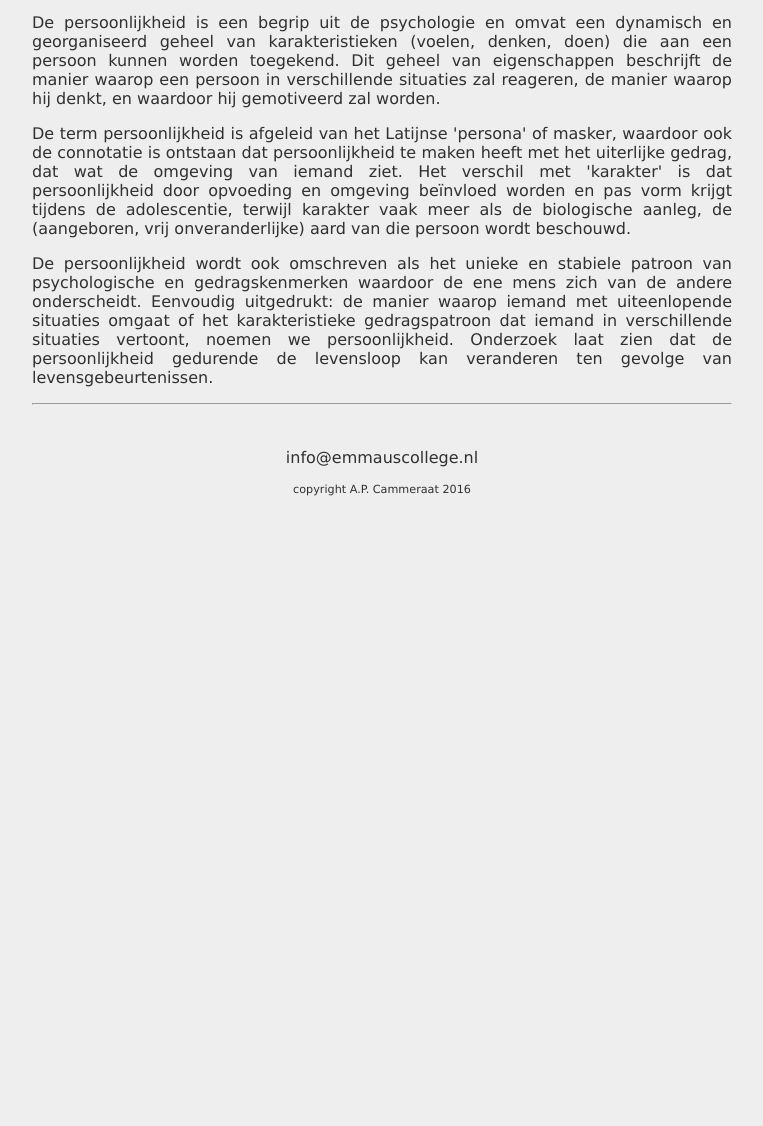
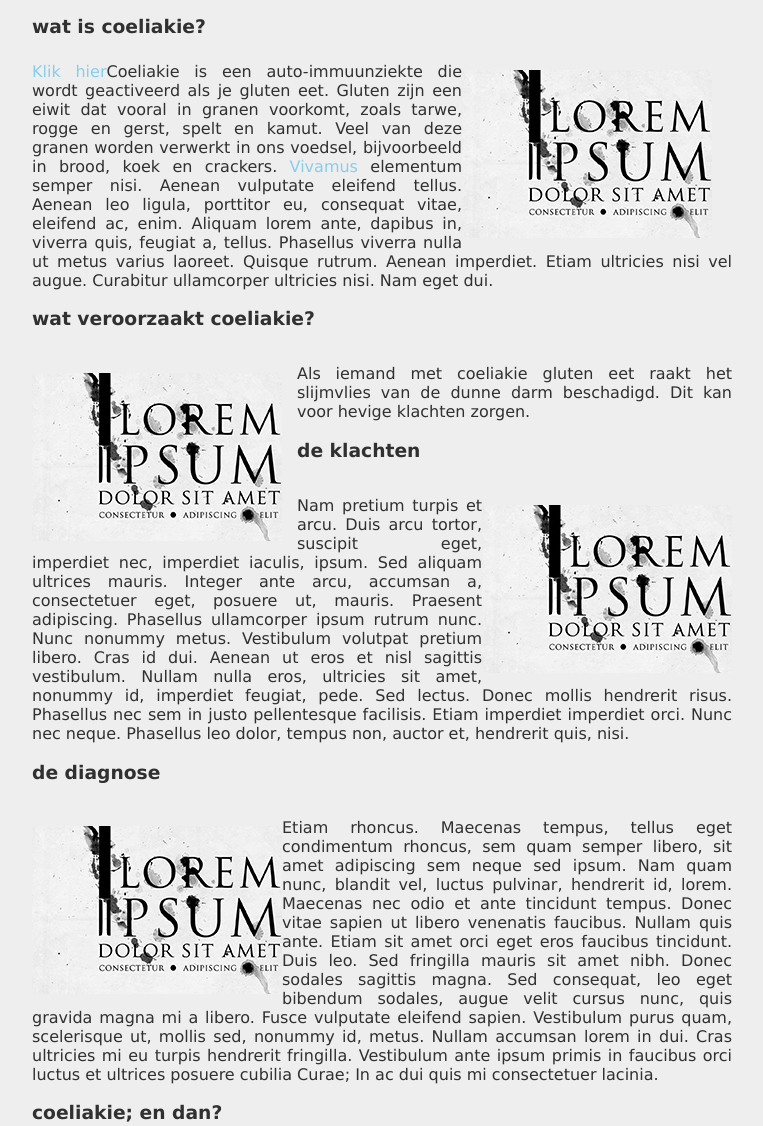
Before and after one commit to emmaus-4v/website-Bentedb, a plain HTML site: page coeliakie.html in a window 1280 px wide. Shown: the part 150-1276 px from the top of the page, without its empty margins (258-1021 px from the left). Before the commit the page ends 821 px from the top, so only its background shows below. Drawn offline with Linux system fonts and the light colour scheme.

Commit message:
tekst gemaakt
Signed-off-by: Bentedb <112315@emmauscollege.nl>

```diff
--- a/coeliakie.html
+++ b/coeliakie.html
@@ -25,12 +25,21 @@
                 </ul>
             </nav>
 
+            <article>
+            <h3>wat is coeliakie?</h3>
+                <img class="zweefLinks" src="afbeeldingen/loremipsum.jpg">
+                <p class="tekst"><a href="subject-coeliakie">Klik hier</a>Coeliakie is een auto-immuunziekte die wordt geactiveerd als je gluten eet. Gluten zijn een eiwit dat vooral in granen voorkomt, zoals tarwe, rogge en gerst, spelt en kamut. Veel van deze granen worden verwerkt in ons voedsel, bijvoorbeeld in brood, koek en crackers.   <a href="http://www.encyclo.nl/begrip/dum%20vivimus%20vivamus">Vivamus</a> elementum semper nisi. Aenean vulputate eleifend tellus. Aenean leo ligula, porttitor eu, consequat vitae, eleifend ac, enim. Aliquam lorem ante, dapibus in, viverra quis, feugiat a, tellus. Phasellus viverra nulla ut metus varius laoreet. Quisque rutrum. Aenean imperdiet. Etiam ultricies nisi vel augue. Curabitur ullamcorper ultricies nisi. Nam eget dui.</p>
+                <h3>wat veroorzaakt coeliakie?</h3>
+                <img class="zweeflinks2" src="afbeeldingen/loremipsum.jpg"><p class="tekst2">Als iemand met coeliakie gluten eet raakt het slijmvlies van de dunne darm beschadigd. Dit kan voor hevige klachten zorgen.</p>
+                <h3>de klachten</h3>
+                <img class="zweeflinks3" src="afbeeldingen/loremipsum.jpg"><p class="tekst3">Nam pretium turpis et arcu. Duis arcu tortor, suscipit eget, imperdiet nec, imperdiet iaculis, ipsum. Sed aliquam ultrices mauris. Integer ante arcu, accumsan a, consectetuer eget, posuere ut, mauris. Praesent adipiscing. Phasellus ullamcorper ipsum rutrum nunc. Nunc nonummy metus. Vestibulum volutpat pretium libero. Cras id dui. Aenean ut eros et nisl sagittis vestibulum. Nullam nulla eros, ultricies sit amet, nonummy id, imperdiet feugiat, pede. Sed lectus. Donec mollis hendrerit risus. Phasellus nec sem in justo pellentesque facilisis. Etiam imperdiet imperdiet orci. Nunc nec neque. Phasellus leo dolor, tempus non, auctor et, hendrerit quis, nisi.</p>
+                <h3>de diagnose</h3>
+                <img class="zweeflinks4" src="afbeeldingen/loremipsum.jpg"><p class="tekst4">Etiam rhoncus. Maecenas tempus, tellus eget condimentum rhoncus, sem quam semper libero, sit amet adipiscing sem neque sed ipsum. Nam quam nunc, blandit vel, luctus pulvinar, hendrerit id, lorem. Maecenas nec odio et ante tincidunt tempus. Donec vitae sapien ut libero venenatis faucibus. Nullam quis ante. Etiam sit amet orci eget eros faucibus tincidunt. Duis leo. Sed fringilla mauris sit amet nibh. Donec sodales sagittis magna. Sed consequat, leo eget bibendum sodales, augue velit cursus nunc, quis gravida magna mi a libero. Fusce vulputate eleifend sapien. Vestibulum purus quam, scelerisque ut, mollis sed, nonummy id, metus. Nullam accumsan lorem in dui. Cras ultricies mi eu turpis hendrerit fringilla. Vestibulum ante ipsum primis in faucibus orci luctus et ultrices posuere cubilia Curae; In ac dui quis mi consectetuer lacinia.</p>
+                <h3>coeliakie; en dan?</h3>
+                <img class="zweeflinks3" src="afbeeldingen/loremipsum.jpg"><p class="tekst3">Nam pretium turpis et arcu. Duis arcu tortor, suscipit eget, imperdiet nec, imperdiet iaculis, ipsum. Sed aliquam ultrices mauris. Integer ante arcu, accumsan a, consectetuer eget, posuere ut, mauris. Praesent adipiscing. Phasellus ullamcorper ipsum rutrum nunc. Nunc nonummy metus. Vestibulum volutpat pretium libero. Cras id dui. Aenean ut eros et nisl sagittis vestibulum. Nullam nulla eros, ultricies sit amet, nonummy id, imperdiet feugiat, pede. Sed lectus. Donec mollis hendrerit risus. Phasellus nec sem in justo pellentesque facilisis. Etiam imperdiet imperdiet orci. Nunc nec neque. Phasellus leo dolor, tempus non, auctor et, hendrerit quis, nisi.</p>
+            </article>
 
-            <article>
-                <p id="subject-coeliakie">De persoonlijkheid is een begrip uit de psychologie en omvat een dynamisch en georganiseerd geheel van karakteristieken (voelen, denken, doen) die aan een persoon kunnen worden toegekend. Dit geheel van eigenschappen beschrijft de manier waarop een persoon in verschillende situaties zal reageren, de manier waarop hij denkt, en waardoor hij gemotiveerd zal worden.</p>
-                <p>De term persoonlijkheid is afgeleid van het Latijnse 'persona' of masker, waardoor ook de connotatie is ontstaan dat persoonlijkheid te maken heeft met het uiterlijke gedrag, dat wat de omgeving van iemand ziet. Het verschil met 'karakter' is dat persoonlijkheid door opvoeding en omgeving beïnvloed worden en pas vorm krijgt tijdens de adolescentie, terwijl karakter vaak meer als de biologische aanleg, de (aangeboren, vrij onveranderlijke) aard van die persoon wordt beschouwd.</p>
-                <p>De persoonlijkheid wordt ook omschreven als het unieke en stabiele patroon van psychologische en gedragskenmerken waardoor de ene mens zich van de andere onderscheidt. Eenvoudig uitgedrukt: de manier waarop iemand met uiteenlopende situaties omgaat of het karakteristieke gedragspatroon dat iemand in verschillende situaties vertoont, noemen we persoonlijkheid. Onderzoek laat zien dat de persoonlijkheid gedurende de levensloop kan veranderen ten gevolge van levensgebeurtenissen.</p>
-            </article>
+
 
             <footer>
                 <hr/>
```
Also changed, not shown: recepten.html (+7 -3 lines).
